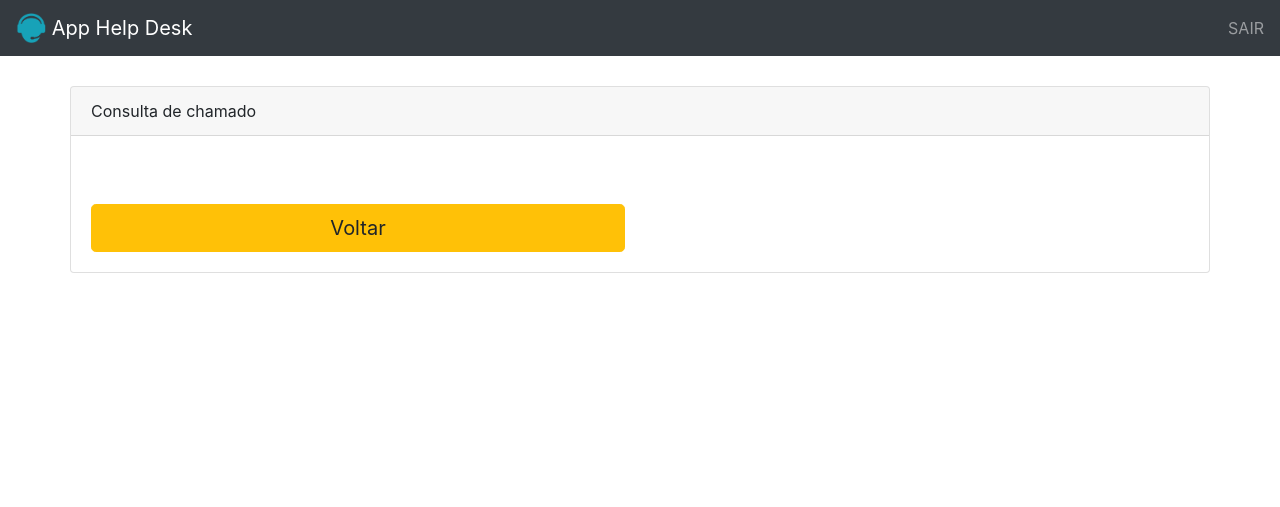
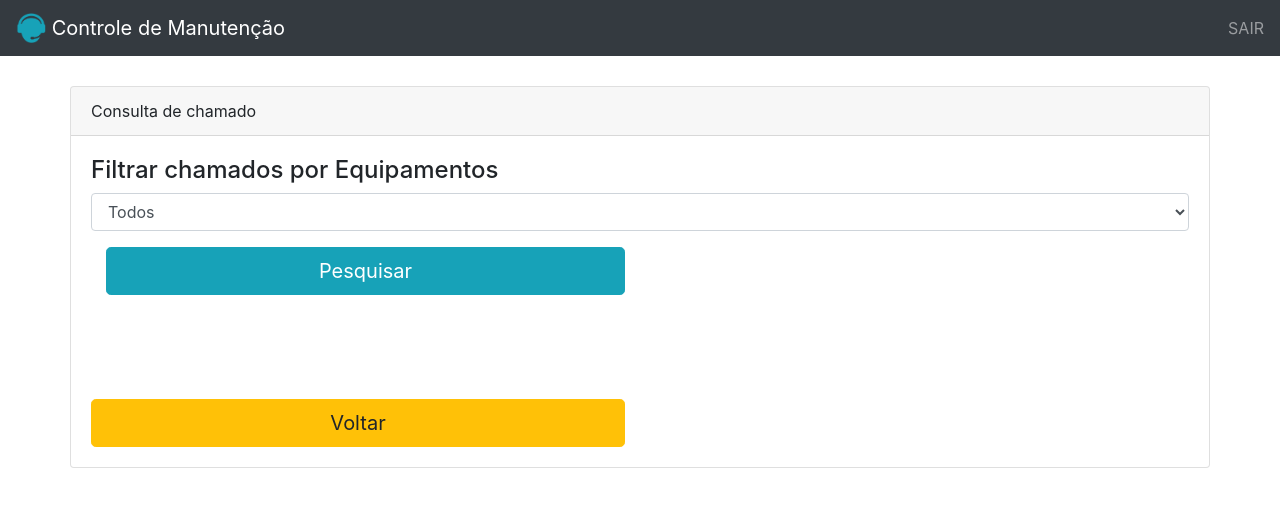
Before and after one commit to dypadias/app_help_desk, a PHP site: page /consultar_chamado.php in a window 1280 px wide. Shown: the top 507 px of the page. Run offline with PHP 8.4, Linux system fonts and the light colour scheme; the visitor is signed in with stand-in values (Sample User, id 1).

Commit message:
Inicio da implementacao de filtro para busca

```diff
--- a/abrir_chamado.php
+++ b/abrir_chamado.php
@@ -21,7 +21,7 @@
     <nav class="navbar navbar-dark bg-dark">
       <a class="navbar-brand" href="#">
         <img src="logo.png" width="30" height="30" class="d-inline-block align-top" alt="">
-        App Help Desk
+       Controle de Manutenção
       </a>
         <ul class=navbar-nav>
         <li class="nav-item">
--- a/consultar_chamado.php
+++ b/consultar_chamado.php
@@ -4,6 +4,8 @@
 
 //chamados
 $chamados = array();
+
+$chamados_filtrados = array();
 
 //abrir o arquivo
 $arquivo = fopen('../../app_help_desk/arquivo.hd', 'r');
@@ -43,7 +45,7 @@ fclose($arquivo);
     <nav class="navbar navbar-dark bg-dark">
       <a class="navbar-brand" href="#">
         <img src="logo.png" width="30" height="30" class="d-inline-block align-top" alt="">
-        App Help Desk
+        Controle de Manutenção
       </a>
         <ul class=navbar-nav>
         <li class="nav-item">
@@ -60,20 +62,59 @@ fclose($arquivo);
             <div class="card-header">
               Consulta de chamado
             </div>
+            <div class="card-body">
+              <form method="post" action="">
+                <h4>Filtrar chamados por Equipamentos</h4>
+                    <div class="form-group">
 
+                      <select name="equipamento" class="form-control">
+                        <option>Todos</option>
+                        <option>Impressora</option>
+                        <option>Hardware</option>
+                        <option>Software</option>
+                        <option>Rede</option>
+                      </select>
+                    </div>
+                    <div class="col-6">
+                        <button class="btn btn-lg btn-info btn-block" type="submit">Pesquisar</button>
+
+                      </div>
+                </form>
+
+            </div>
             <div class="card-body">
+            <?php
+
+         /*    $equipamento = $_POST['equipamento'];
+
+            $filtro=false;
+            if(isset($equipamento) && ($equipamento != 'Todos')){
+              $filtro = true;
+            } */
+
+
+              ?>
 
               <? foreach($chamados as $chamado) { ?>
 
                   <?php
                   $chamado_dados = explode('#',$chamado );
 
+              /*     if($filtro){
+                     if(in_array($equipamento, $chamado_dados)){
+                        $chamados_filtrados = explode('#',$chamado );
+
+                       $chamados_dados = $chamados_filtrados;
+                    }
+                  } */
                   if($_SESSION['perfil_id'] == 2){
                     //só exibe chamados pelo o próprio usuário
                     if($_SESSION['id'] != $chamado_dados[0]){
                       continue;
                     }
                   }
+
+
 
                   if(count($chamado_dados) < 3) {
                     continue;
--- a/home.php
+++ b/home.php
@@ -30,7 +30,7 @@
     <nav class="navbar navbar-dark bg-dark">
       <a class="navbar-brand" href="#">
         <img src="logo.png" width="30" height="30" class="d-inline-block align-top" alt="">
-        App Help Desk
+       Controle de Manutenção
       </a>
       <ul class=navbar-nav>
         <li class="nav-item">
--- a/index.php
+++ b/index.php
@@ -23,7 +23,7 @@ session_start();
     <nav class="navbar navbar-dark bg-dark">
       <a class="navbar-brand" href="#">
         <img src="logo.png" width="30" height="30" class="d-inline-block align-top" alt="">
-        App Help Desk
+        Controle de Manutenção
       </a>
     </nav>
 
```
